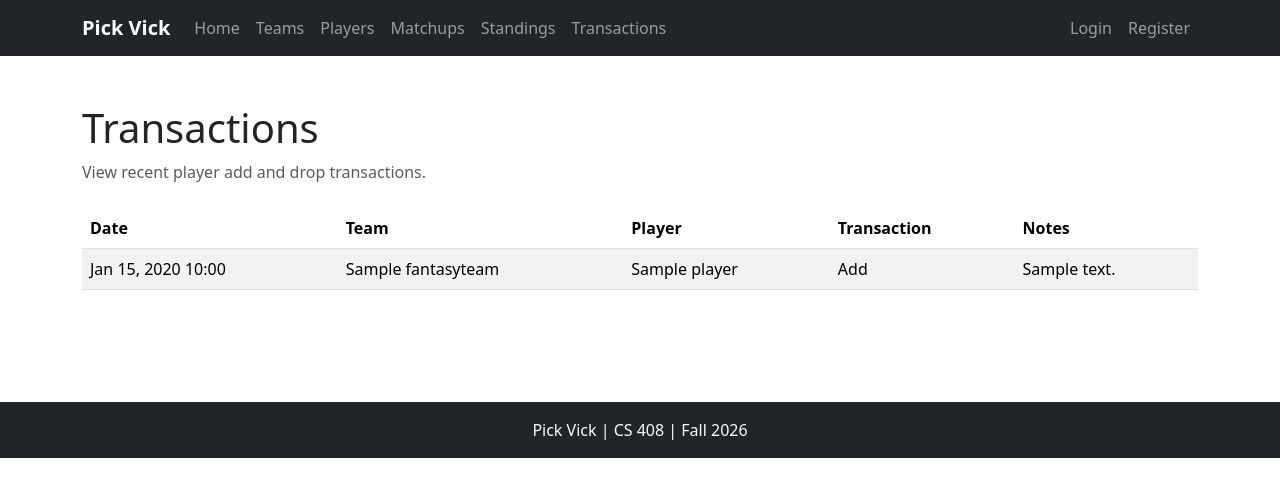
After one commit to therrera6990/pick-vick, a Django app: page /transactions/ in a window 1280 px wide. The commit adds this page. Shown: the top 497 px of the page. Run offline with Django 5.2, Linux system fonts and the light colour scheme; tables that the repository leaves empty hold one stand-in row (values such as "Sample post").

Commit message:
Add transactions page

```diff
--- a/fantasy/templates/fantasy/base.html
+++ b/fantasy/templates/fantasy/base.html
@@ -23,10 +23,11 @@
 
         <div class="navbar-nav me-auto">
             <a class="nav-link" href="/">Home</a>
-            <a class="nav-link" href="{% url 'team_list' %}"> Teams</a>"
+            <a class="nav-link" href="{% url 'team_list' %}"> Teams</a>
             <a class="nav-link" href="{% url 'player_list' %}">Players</a>
             <a class="nav-link" href="{% url 'matchup_list' %}">Matchups</a>
             <a class="nav-link" href="{% url 'standings' %}">Standings</a>
+            <a class="nav-link" href="{% url 'transaction_list' %}">Transactions</a>
         </div>
 
         <div class="navbar-nav align-items-center">
--- /dev/null
+++ b/fantasy/templates/fantasy/transaction_list.html
@@ -0,0 +1,79 @@
+{% extends "fantasy/base.html" %}
+
+{% block content %}
+
+<div class="container py-5">
+
+<div class="mb-4">
+    <h1>Transactions</h1>
+
+    <p class="text-muted">
+        View recent player add and drop transactions.
+    </p>
+</div>
+
+{% if transactions %}
+
+    <div class="table-responsive">
+
+        <table class="table table-striped align-middle">
+
+            <thead>
+                <tr>
+                    <th>Date</th>
+                    <th>Team</th>
+                    <th>Player</th>
+                    <th>Transaction</th>
+                    <th>Notes</th>
+                </tr>
+            </thead>
+
+            <tbody>
+
+                {% for transaction in transactions %}
+
+                    <tr>
+                        <td>
+                            {{ transaction.created_at|date:"M d, Y H:i" }}
+                        </td>
+
+                        <td>
+                            {{ transaction.fantasy_team.team_name }}
+                        </td>
+
+                        <td>
+                            {{ transaction.player.name }}
+                        </td>
+
+                        <td>
+                            {{ transaction.get_transaction_type_display }}
+                        </td>
+
+                        <td>
+                            {% if transaction.notes %}
+                                {{ transaction.notes }}
+                            {% else %}
+                                —
+                            {% endif %}
+                        </td>
+                    </tr>
+
+                {% endfor %}
+
+            </tbody>
+
+        </table>
+
+    </div>
+
+{% else %}
+
+    <div class="alert alert-secondary">
+        No transactions have been recorded yet.
+    </div>
+
+{% endif %}
+
+</div>
+
+{% endblock %}
--- a/fantasy/urls.py
+++ b/fantasy/urls.py
@@ -92,6 +92,11 @@ urlpatterns = [
         name="matchup_list",
     ),
 
+path(
+    "transactions/",
+    views.transaction_list,
+    name="transaction_list",
+),
     path(
     "standings/",
     views.standings,
--- a/fantasy/views.py
+++ b/fantasy/views.py
@@ -3,7 +3,7 @@ from django.contrib.auth.decorators import login_required
 from django.shortcuts import get_object_or_404, redirect, render
 
 from .forms import FantasyTeamForm, MatchupForm, MatchupScoreForm, PlayerForm, RegisterForm
-from .models import FantasyTeam, League, Matchup, Player, Roster
+from .models import FantasyTeam, League, Matchup, Player, Roster, Transaction
 
 
 def home(request):
@@ -27,6 +27,19 @@ def register(request):
         {"form": form},
     )
 
+def transaction_list(request):
+    transactions = Transaction.objects.select_related(
+        "fantasy_team",
+        "player",
+    ).order_by("-created_at")
+
+    return render(
+        request,
+        "fantasy/transaction_list.html",
+        {
+            "transactions": transactions,
+        },
+    )
 
 def team_list(request):
     teams = FantasyTeam.objects.all()
```
